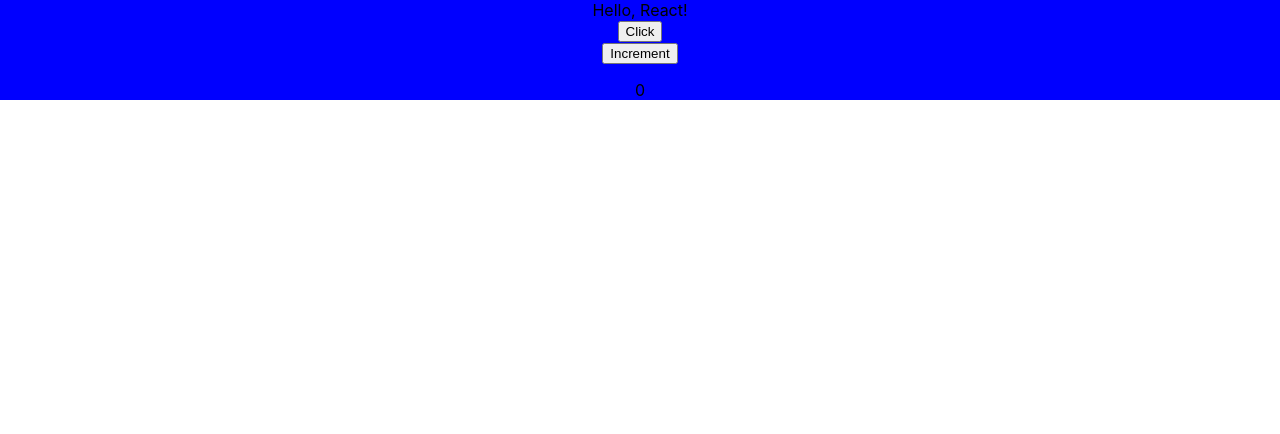
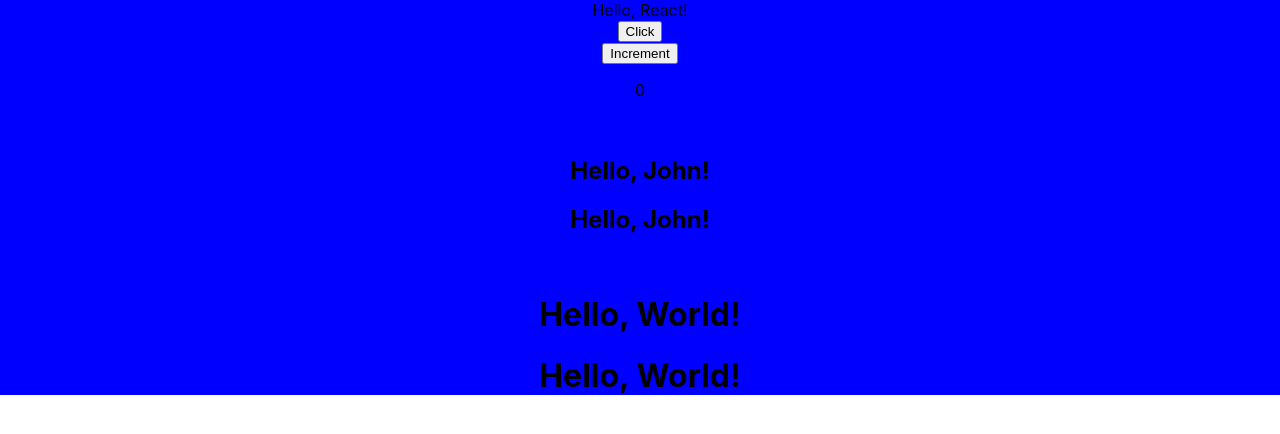
Before and after one commit to TaYaKi71751/react-01, a React (Create React App) app: page / in a window 1280 px wide. Shown: the top 434 px of the page. Built offline with nearby package versions, Linux system fonts and the light colour scheme.

Commit message:
Add examples

```diff
--- a/src/App.js
+++ b/src/App.js
@@ -4,15 +4,25 @@ import { helper1, helper2 } from './utils';
 import Button from './Button';
 import Counter from './Counter';
 
+function Greeting() {
+	return (
+		<h1>Hello, World!</h1>
+	);
+}
+
 function App() {
 //	alert(utils());
 //	alert(helper1());
 //	alert(helper2());
+	 const name = 'John';
+	 const element = <h2>Hello, {name}!</h2>;
   return (
 			<div className="App">
 			 Hello, React!<br/>
 			 <Button/><br/>
-			 <Counter/>
+			 <Counter/><br/>
+			 {element}{element}<br/>
+			 <Greeting/><Greeting/>
 			</div>
   );
 }
```
